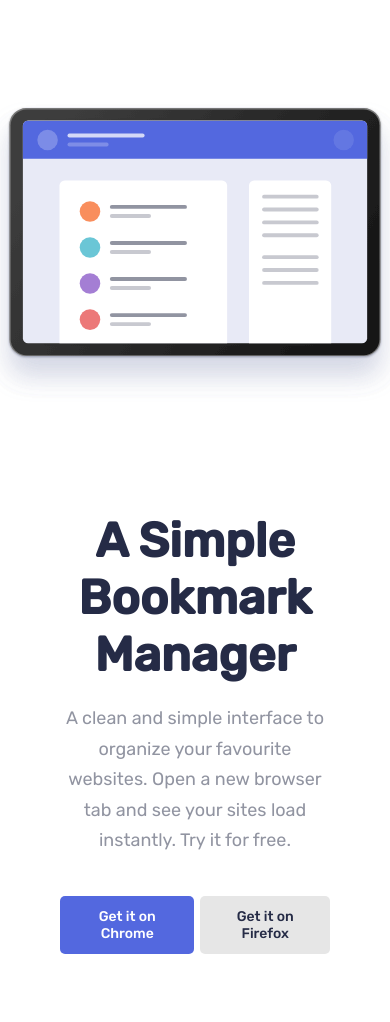
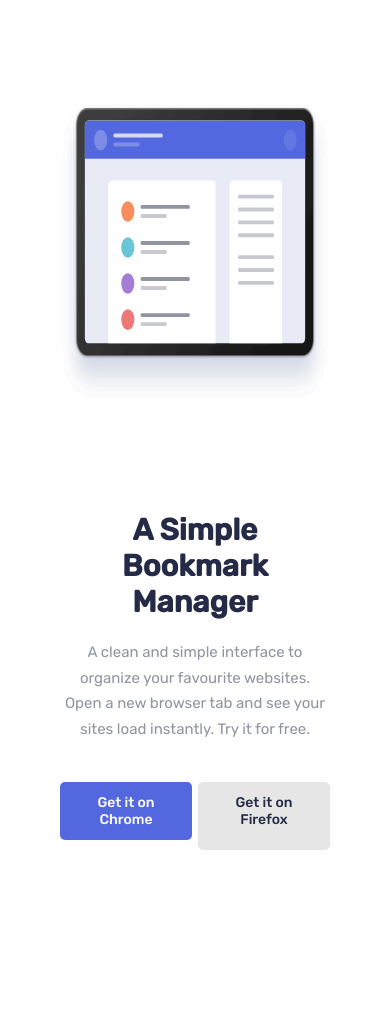
Before and after one commit to lhenriquedev/booksmark-frontendmentor, a plain HTML site: page index.html in a window 390 px wide. Shown: the part 78-1100 px from the top of the page. Drawn offline with Linux system fonts and the light colour scheme.

Commit message:
arrumando essa merda #3  :fire:

```diff
--- a/assets/css/style.css
+++ b/assets/css/style.css
@@ -154,7 +154,7 @@ body {
 
 .header {
   padding: 0 3rem;
-  height: 100vh;
+  height: 100%;
 }
 
 .header__content {
@@ -165,9 +165,6 @@ body {
   align-items: center;
 }
 
-.header__content img {
-  object-fit: cover;
-}
 .header__title {
   max-width: 60rem;
   align-self: flex-start;
@@ -257,6 +254,33 @@ body {
   align-self: flex-start;
 }
 
+@media (max-width: 1172px) {
+  .header {
+  }
+  .header__content {
+    display: grid;
+    grid-template-columns: 1fr 1fr;
+  }
+  .header__cta .btn {
+    display: block;
+    width: 100%;
+  }
+  .header__cta .btn:nth-child(1) {
+    margin-bottom: 1rem;
+  }
+  .header__title h1 {
+    font-size: 3rem;
+  }
+  .header__title h4 {
+    font-size: 1.5rem;
+  }
+
+  .header__img {
+    width: 100%;
+    height: auto;
+  }
+}
+
 @media (max-width: 767px) {
   .header {
     height: 110rem;
@@ -267,6 +291,11 @@ body {
     align-items: center;
     text-align: center;
     gap: 4rem;
+  }
+
+  .header__title {
+    margin: 0 auto;
+    align-items: center;
   }
 
   .features__content--active {
```
